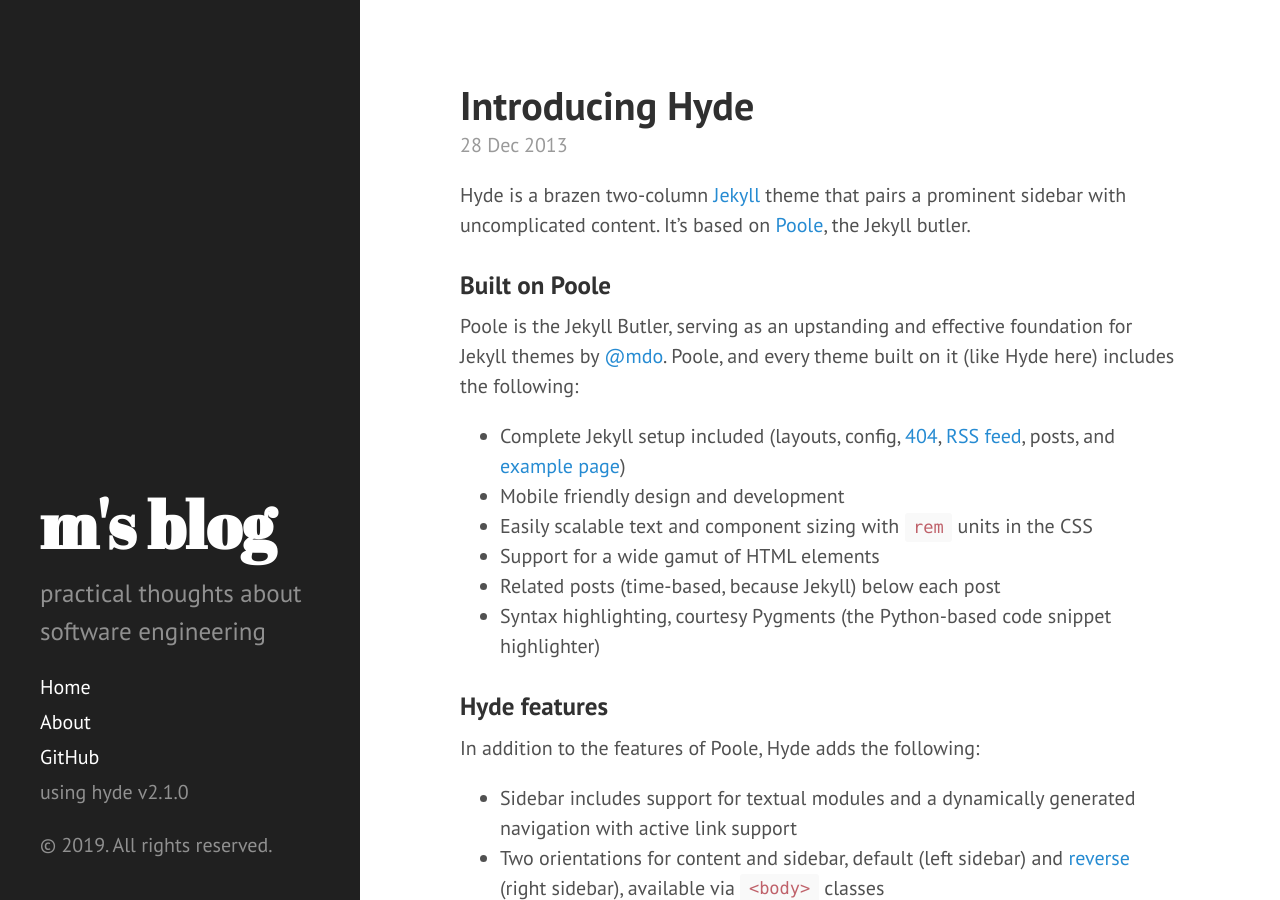
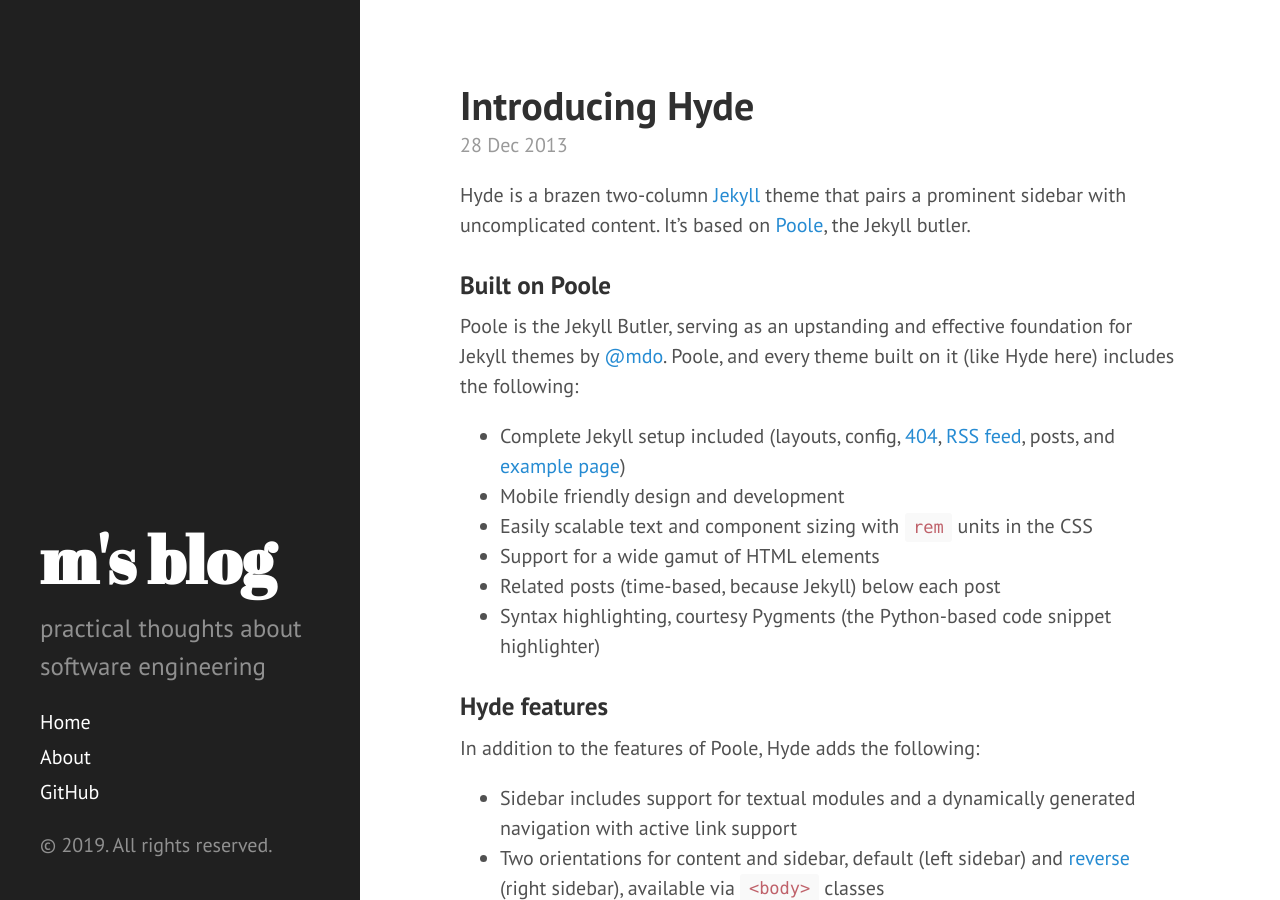
Before and after one commit to ludovicianul/ludovicianul.github.io, a Jekyll site: the page built from index.html, in a window 1280 px wide and 900 px high. Built offline with Jekyll 4.4.1, drawn with Linux system fonts in a browser that asks for light colours; the list of posts is cut into pages by our own code.

Commit message:
Update sidebar.html

```diff
--- a/_includes/sidebar.html
+++ b/_includes/sidebar.html
@@ -27,7 +27,6 @@
       {% endfor %}
 
       <a class="sidebar-nav-item" href="{{ site.github.repo }}">GitHub</a>
-      <span class="sidebar-nav-item">using hyde v{{ site.version }}</span>
     </nav>
 
     <p>&copy; {{ site.time | date: '%Y' }}. All rights reserved.</p>
```
